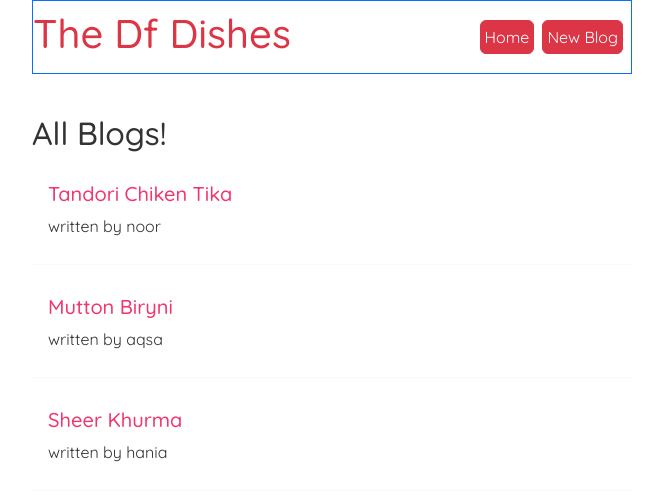
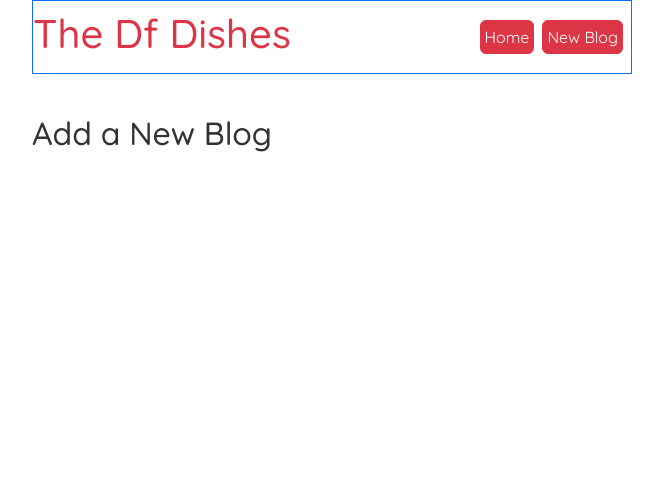
Before and after one commit to kiran-frontend-developer/df-dishes, a React (Create React App) app: page /create in a window 1280 px wide. Shown: the top 500 px of the page, without its empty margins (308-971 px from the left). Built offline with nearby package versions, Linux system fonts and the light colour scheme; data requests are answered from the project's data file.

Commit message:
Exact match routers

```diff
--- a/src/App.js
+++ b/src/App.js
@@ -2,6 +2,7 @@
 import Navbar from './Navbar';
 import Home from './Home';
 import { BrowserRouter as Kiran, Route, Switch } from 'react-router-dom';
+import Create from './Create';
 function App() {
   return (
     <Kiran>
@@ -9,8 +10,11 @@
         <Navbar />
         <div className="content">
           <Switch>
-            <Route path="/">
+            <Route exact path="/">
               <Home />
+            </Route>
+            <Route path="/create">
+              <Create/>
             </Route>
           </Switch>
         </div>
--- /dev/null
+++ b/src/Create.js
@@ -0,0 +1,10 @@
+
+const Create = () => {
+  return (
+    <div className="create">
+      <h2>Add a New Blog</h2>
+    </div>
+  );
+}
+
+export default Create
```
